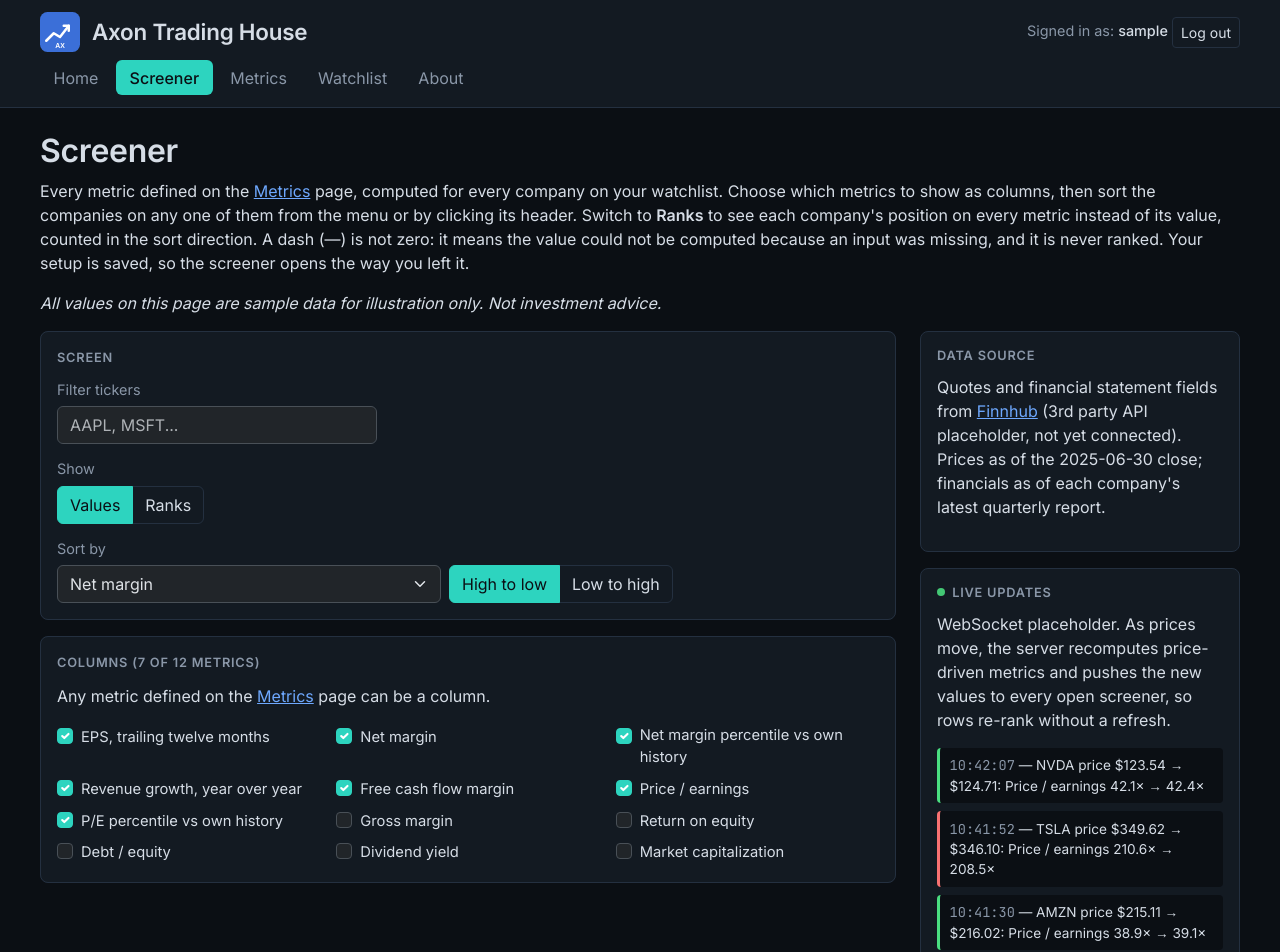
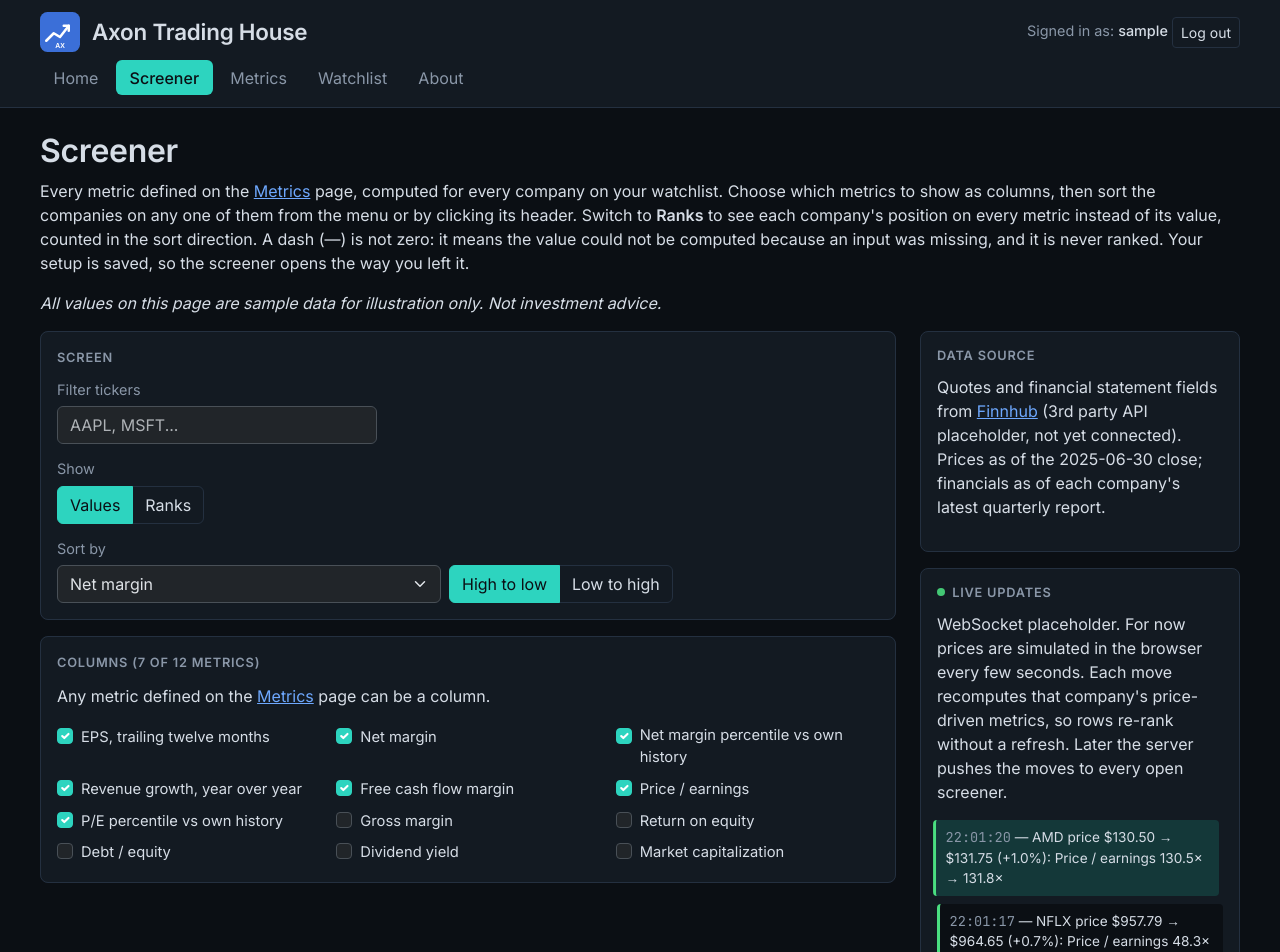
Before and after one commit to isaac-downs-3/startup, a React (Vite) app: page /screener in a window 1280 px wide. Shown: the top 952 px of the page. Built offline with nearby package versions, Linux system fonts and the light colour scheme; sample sign-in values are in the browser's storage.

Commit message:
List each simulated price move in Live updates, newest first

```diff
--- a/src/screener/liveUpdates.jsx
+++ b/src/screener/liveUpdates.jsx
@@ -5,12 +5,14 @@ export function LiveUpdates({ updates }) {
     <section className="live-updates">
       <h3>Live updates</h3>
       <p>
-        WebSocket placeholder. As prices move, the server recomputes price-driven metrics and pushes the
-        new values to every open screener, so rows re-rank without a refresh.
+        WebSocket placeholder. For now prices are simulated in the browser every few seconds. Each move
+        recomputes that company's price-driven metrics, so rows re-rank without a refresh. Later the server
+        pushes the moves to every open screener.
       </p>
       <ul>
+        {updates.length === 0 && <li>Waiting for the first price move&hellip;</li>}
         {updates.map((update) => (
-          <li className={update.kind} key={update.time}>
+          <li className={update.kind} key={update.id}>
             <time>{update.time}</time> &mdash; {update.text}
           </li>
         ))}
--- a/src/screener/priceFeed.js
+++ b/src/screener/priceFeed.js
@@ -1,3 +1,5 @@
+import { formatValue } from './format';
+
 // Simulated price feed, standing in for the WebSocket until that deliverable.
 // Every few seconds one company's price moves by up to 1.5% either way, and
 // onQuote gets the new price. Returns a function that stops the feed.
@@ -6,10 +8,9 @@ export function startPriceFeed(prices, onQuote, everyMs = 2500) {
   const timer = setInterval(() => {
     const tickers = Object.keys(latest);
     const ticker = tickers[Math.floor(Math.random() * tickers.length)];
-    const from = latest[ticker];
-    const price = Math.round(from * (1 + (Math.random() - 0.5) * 0.03) * 100) / 100;
+    const price = Math.round(latest[ticker] * (1 + (Math.random() - 0.5) * 0.03) * 100) / 100;
     latest[ticker] = price;
-    onQuote({ ticker, from, price, time: new Date() });
+    onQuote({ ticker, price, time: new Date() });
   }, everyMs);
   return () => clearInterval(timer);
 }
@@ -34,3 +35,18 @@ export function repriceRow(row, price) {
   }
   return { ...row, price, values };
 }
+
+// One line for the Live updates list: the price move and what it did to P/E.
+let nextId = 0;
+export function describeMove(before, after, time) {
+  const change = after.price / before.price - 1;
+  const price = (row) => formatValue(row.price, 'currency per share');
+  const pe = (row) => formatValue(row.values.pe, 'multiple');
+  const peText = typeof before.values.pe === 'number' ? `: Price / earnings ${pe(before)} → ${pe(after)}` : '';
+  return {
+    id: nextId++,
+    time: time.toLocaleTimeString('en-US', { hour12: false }),
+    kind: change < 0 ? 'down' : 'up',
+    text: `${after.ticker} price ${price(before)} → ${price(after)} (${change < 0 ? '' : '+'}${(change * 100).toFixed(1)}%)${peText}`,
+  };
+}
--- a/src/screener/screener.jsx
+++ b/src/screener/screener.jsx
@@ -6,9 +6,8 @@ import { DataSource } from './dataSource';
 import { ScreenerTable } from './screenerTable';
 import { LiveUpdates } from './liveUpdates';
 import { getMetrics, getScreener } from '../service';
-import { liveUpdates } from './screenerData';
 import { readSetup, saveSetup } from './setupStore';
-import { repriceRow, startPriceFeed } from './priceFeed';
+import { describeMove, repriceRow, startPriceFeed } from './priceFeed';
 
 // The screener loads its data once and passes it down to the parts that show it.
 export function Screener({ userName }) {
@@ -16,6 +15,12 @@ export function Screener({ userName }) {
   const [rows, setRows] = React.useState([]);
   const [setup, setSetup] = React.useState(() => readSetup(userName));
   const [filter, setFilter] = React.useState('');
+  const [updates, setUpdates] = React.useState([]);
+
+  // The feed's callback reads the latest rows through a ref, so a new price
+  // doesn't restart the feed.
+  const rowsRef = React.useRef(rows);
+  rowsRef.current = rows;
 
   React.useEffect(() => {
     getMetrics().then(setMetrics);
@@ -34,9 +39,11 @@ export function Screener({ userName }) {
     if (!loaded) return;
     const prices = Object.fromEntries(rows.map((row) => [row.ticker, row.price]));
     return startPriceFeed(prices, (quote) => {
-      setRows((current) =>
-        current.map((row) => (row.ticker === quote.ticker ? repriceRow(row, quote.price) : row))
-      );
+      const before = rowsRef.current.find((row) => row.ticker === quote.ticker);
+      const after = repriceRow(before, quote.price);
+      setRows((current) => current.map((row) => (row.ticker === after.ticker ? after : row)));
+      // The newest move goes on top; keep the last ten.
+      setUpdates((current) => [describeMove(before, after, quote.time), ...current].slice(0, 10));
     });
   }, [loaded]);
 
@@ -58,7 +65,7 @@ export function Screener({ userName }) {
       <ScreenerControls metrics={metrics} setup={setup} onChange={setSetup} filter={filter} onFilter={setFilter} />
       <DataSource />
       <ScreenerTable metrics={metrics} setup={setup} onChange={setSetup} rows={rows} filter={filter} />
-      <LiveUpdates updates={liveUpdates} />
+      <LiveUpdates updates={updates} />
     </main>
   );
 }
--- a/src/screener/screenerData.js
+++ b/src/screener/screenerData.js
@@ -235,11 +235,3 @@ export const rows = [
     },
   },
 ];
-
-// WebSocket placeholder: later these are pushed from the server as prices move.
-export const liveUpdates = [
-  { time: '10:42:07', kind: 'up', text: 'NVDA price $123.54 → $124.71: Price / earnings 42.1× → 42.4×' },
-  { time: '10:41:52', kind: 'down', text: 'TSLA price $349.62 → $346.10: Price / earnings 210.6× → 208.5×' },
-  { time: '10:41:30', kind: 'up', text: 'AMZN price $215.11 → $216.02: Price / earnings 38.9× → 39.1×' },
-  { time: '10:40:58', kind: 'news', text: 'AMD reported: Net margin percentile now available' },
-];
```
